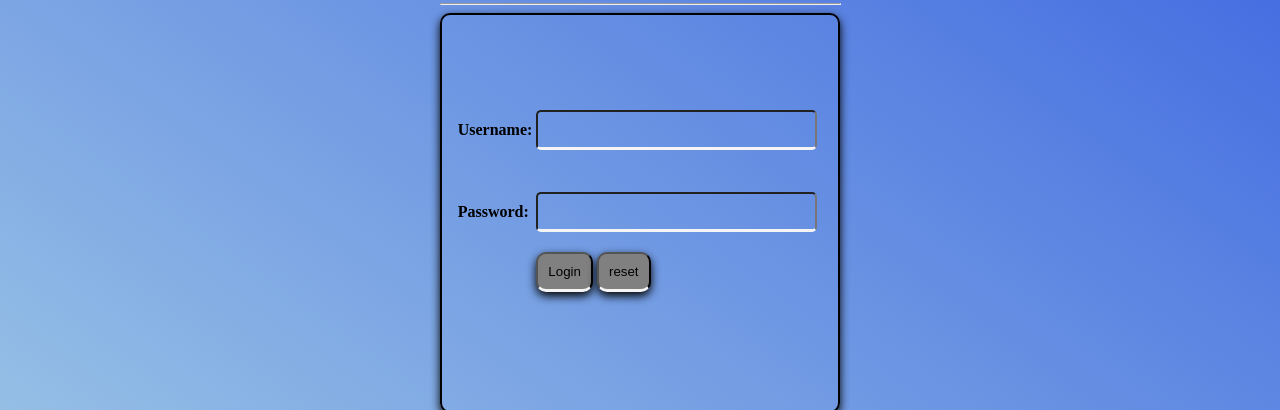
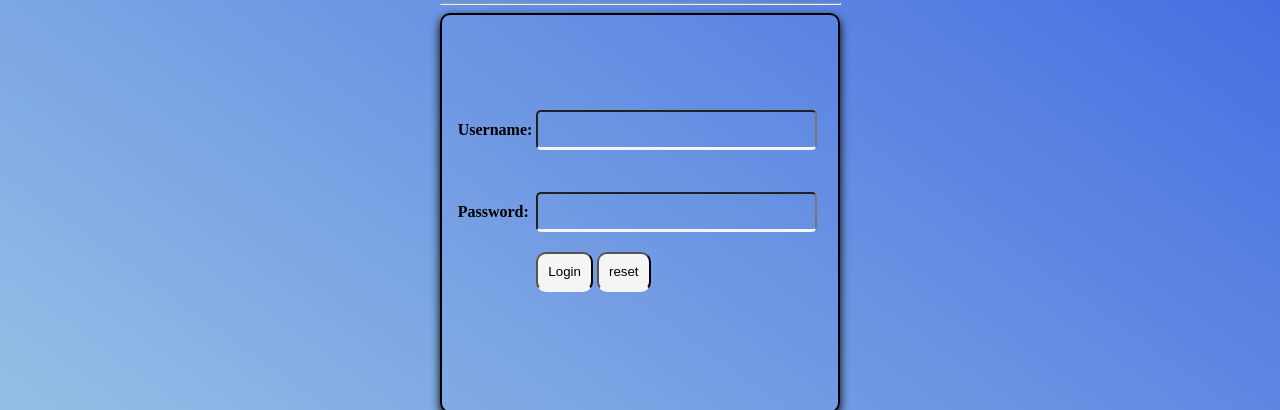
Before and after one commit to Jayrielhshs/Portfolio, a plain HTML site: page PT3LoginValidation/index.html in a window 1280 px wide. Shown: the part 92-502 px from the top of the page. Drawn offline with Linux system fonts and the light colour scheme.

Commit message:
Update style.css

```diff
--- a/PT3LoginValidation/style.css
+++ b/PT3LoginValidation/style.css
@@ -30,8 +30,7 @@ input{ /* style for text field*/
  }
 #btnLogin,#btnReset{ /*style for buttons*/
   border-radius: 10px;
-  background-color: gray;
-   box-shadow:  0 4px 10px;
+  background-color: whitesmoke;
 }
 .heading{ /*style for "Login Validation" */
   text-align: center;
```
